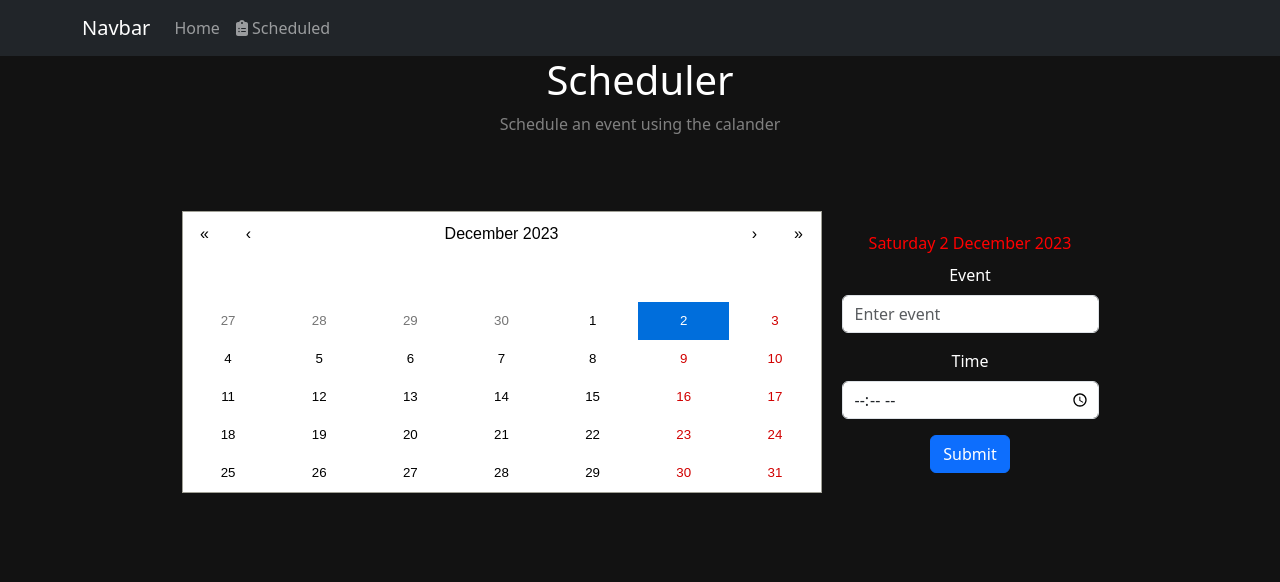
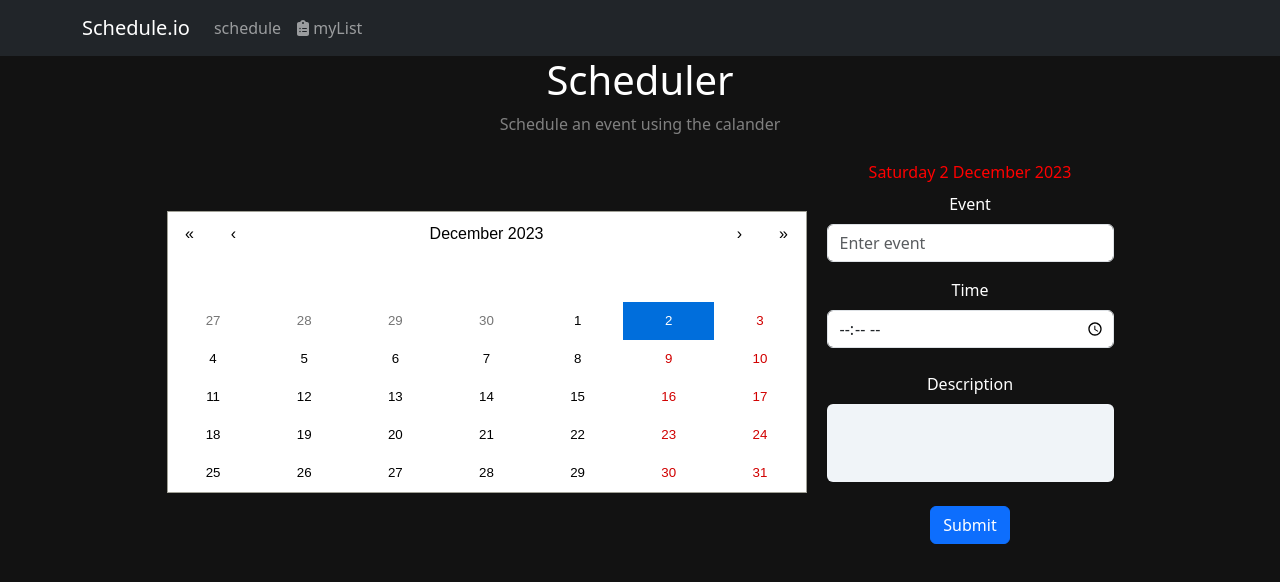
Before and after one commit to AdamAmusa/DataRepProject, a React (Create React App) app: page / in a window 1280 px wide. Shown: the top 582 px of the page. Built offline with nearby package versions, Linux system fonts and the light colour scheme.

Commit message:
finishing touches

```diff
--- a/package.json
+++ b/package.json
@@ -3,9 +3,12 @@
   "version": "0.1.0",
   "private": true,
   "dependencies": {
+    "@emotion/react": "^11.11.1",
+    "@emotion/styled": "^11.11.0",
     "@fortawesome/fontawesome-svg-core": "^6.5.1",
     "@fortawesome/free-solid-svg-icons": "^6.5.1",
     "@fortawesome/react-fontawesome": "^0.2.0",
+    "@mui/joy": "^5.0.0-beta.19",
     "@testing-library/jest-dom": "^5.17.0",
     "@testing-library/react": "^13.4.0",
     "@testing-library/user-event": "^13.5.0",
--- a/src/App.css
+++ b/src/App.css
@@ -3,6 +3,13 @@
   background-color: #121212;
   min-height: 100%;
 }
+
+html, body {
+  height: 100%;
+  margin: 0;
+  padding: 0;
+}
+
 
 .App-logo {
   height: 40vmin;
--- a/src/App.js
+++ b/src/App.js
@@ -19,11 +19,11 @@ function App() {
       {/*Navbar Element from bootstrap*/}
        <Navbar bg="dark" data-bs-theme="dark">
         <Container>
-          <Navbar.Brand href="/">Navbar</Navbar.Brand>{/* */}
+          <Navbar.Brand href="/">Schedule.io</Navbar.Brand>{/* */}
           <Nav className="me-auto">
             {/*Creates link names that will redirect the user by clicking the buttons*/}
-            <Nav.Link href="/">Home</Nav.Link>
-            <Nav.Link href='/ViewSchedule'><FontAwesomeIcon icon={faClipboardList}/> Scheduled</Nav.Link>
+            <Nav.Link href="/">schedule</Nav.Link>
+            <Nav.Link href='/ViewSchedule'><FontAwesomeIcon icon={faClipboardList}/> myList</Nav.Link>
           </Nav>
         </Container>
       </Navbar>
--- a/src/ViewSchedule.css
+++ b/src/ViewSchedule.css
@@ -1,17 +1,20 @@
+body, html {
+  margin: 0;
+  padding: 0;
+  height: 100%;
+}
+
+.myContainer {
+  margin-right: 50px;
+  height: 100%;
+}
 
 .card {
-    border-width: 60%; /* Adjust the width as needed */
-    margin: 30px; /* Add margin for spacing */
-    width:calc(120% - 50px);
+  border-width: 60%;
+  margin: 30px;
+  width: calc(120% - 50px);
+}
 
-
-
-  }
-
-  .myContainer{
-    margin-right: 50px;
-  }
-
-  .card-contents{
-    text-align: left;
-  }
+.card-contents {
+  text-align: left;
+}
--- a/src/components/CalenderView.js
+++ b/src/components/CalenderView.js
@@ -7,16 +7,19 @@ import Button from 'react-bootstrap/Button';
 import Form from 'react-bootstrap/Form';
 import { Alert, CloseButton, FormGroup } from 'react-bootstrap';
 import axios from 'axios';
+import '.././global.css';
+import Textarea from '@mui/joy/Textarea';
 
 
 function CalenderView() {
     const [day, onChange] = useState(new Date());
     const [event, setEvent] = useState('');
     const [time, setTime] = useState('');
+    const [description, setDescription] = useState('');
 
-    const weekDay = day.toLocaleDateString('en-US', {weekday:'long'})
+    const weekDay = day.toLocaleDateString('en-US', { weekday: 'long' })
     const date = day.getDate()
-    const month = day.toLocaleDateString('end-US', {month:'long'})
+    const month = day.toLocaleDateString('end-US', { month: 'long' })
     const year = day.getFullYear();
 
     let formatDay = `${weekDay} ${date} ${month} ${year}`;
@@ -35,9 +38,10 @@ function CalenderView() {
             " Time: " + time);
 
         const schedule = {
-            day: formatDay,
+            day: day,
             event: event,
-            time: time
+            time: time,
+            description: description
         }
 
         //logs information to the web page console
@@ -64,15 +68,20 @@ function CalenderView() {
                 {/* Render the form when showForm is true */}
                 <Form onSubmit={handleSubmit} >
                     <FormGroup>
-                            <Form.Label style={{color:'red'}}>{formatDay}</Form.Label>
+                        <Form.Label style={{ color: 'red' }}>{formatDay}</Form.Label>
                     </FormGroup>
                     <Form.Group className='mb-3'>
-                            <Form.Label style={{color:'white'}}>Event</Form.Label>
+                        <Form.Label style={{ color: 'white' }}>Event</Form.Label>
                         <Form.Control onChange={(e) => { setEvent(e.target.value) }} value={event} placeholder='Enter event' />
                     </Form.Group>
-                        <Form.Group className='mb-3' controlId='formBasicPassword'>
-                            <Form.Label style={{color:'white'}}>Time</Form.Label>
+                    <Form.Group className='mb-4'>
+                        <Form.Label style={{ color: 'white' }}>Time</Form.Label>
                         <Form.Control onChange={(e) => { setTime(e.target.value) }} value={time} type="time" placeholder='Enter Time' className="modalTextField" style={{ paddingRight: "6px" }} /> {/*Stack Overflow: https://stackoverflow.com/questions/68283103/how-to-change-colour-of-react-bootstrap-time-picker*/}
+                    </Form.Group>
+
+                    <Form.Group className='mb-4'>
+                    <Form.Label style={{ color: 'white' }}>Description</Form.Label>
+                    <Textarea onChange={(e) => { setDescription(e.target.value) }} value={description} color="neutral" minRows={2} size="lg" variant="soft"/>
                     </Form.Group>
                     <Button variant='primary' type='submit'>
                         Submit
--- a/src/components/LoadSchedule.js
+++ b/src/components/LoadSchedule.js
@@ -1,6 +1,7 @@
 import { useEffect, useState } from "react";
 import axios from "axios";
 import ViewSchedule from "./ViewSchedule";
+import '.././global.css';
 
 
 function LoadSchedule() {
--- a/src/components/MainPage.js
+++ b/src/components/MainPage.js
@@ -1,5 +1,6 @@
 import Calander from "./CalenderView";
 import '.././MainPage.css';
+import '.././global.css';
 
 function MainPage() {
 
--- a/src/components/ViewSchedule.js
+++ b/src/components/ViewSchedule.js
@@ -7,30 +7,43 @@ import Container from 'react-bootstrap/Container';
 import Row from 'react-bootstrap/Row';
 import Col from 'react-bootstrap/Col';
 import axios from 'axios';
+import '.././global.css';
 import { Link } from 'react-router-dom';
 
 function ViewSchedule(props) {
 
+    const { day } = props.schedule;
 
+    const dateObj = new Date(day);
+
+    const weekDay = dateObj.toLocaleDateString('en-US', {weekday:'long'})
+    const date = dateObj.getDate()
+    const month = dateObj.toLocaleDateString('en-US', {month:'long'})
+    const year = dateObj.getFullYear();
+
+    let formatDay = `${weekDay} ${date} ${month} ${year}`;
 
     return (
 
 
 
-        <div >
+        <div className='ViewSchedule'>
 
 
             {/*Card container */}
             <Container className="myContainer">
-                <Row >
+                <Row>
                     <Col>
                         <Card className="card" >
                             <Card.Body>
                                 <div className="card-contents">
                                     <Card.Title><h2>{props.schedule.event}</h2></Card.Title>
-                                    <Card.Subtitle className="mb-2 text-muted">{props.schedule.day}</Card.Subtitle>
+                                    <Card.Subtitle className="mb-2 text-muted">{formatDay}</Card.Subtitle>
                                     <Card.Text>
                                         {props.schedule.time}
+                                    </Card.Text>
+                                    <Card.Text>
+                                        {props.schedule.description}
                                     </Card.Text>
                                 </div>
                             </Card.Body>
--- a/src/components/edit.js
+++ b/src/components/edit.js
@@ -10,6 +10,7 @@ import Calendar from 'react-calendar';
 import "react-datepicker/dist/react-datepicker.css";
 import { Container } from 'react-bootstrap';
 import '.././Edit.css';
+import '.././global.css';
 
 
 
--- /dev/null
+++ b/src/global.css
@@ -0,0 +1,5 @@
+body {
+    margin: 0;
+    padding: 0;
+    background-color:#121212;; /* Set your desired background color */
+  }
```
Also changed, not shown: 2 other files (tests, documents, lock files or other folders). Lines whose indentation alone changed are shown as unchanged.
